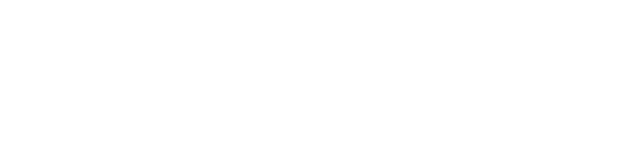
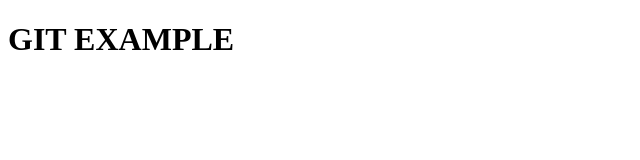
Before and after one commit to Wbrauner26/pt3_githubintro, a plain HTML site: page index.html in a window 1280 px wide. Shown: the whole page, without its empty margins (0-640 px from the left). Drawn offline with Linux system fonts and the light colour scheme.

Commit message:
Fixed master file

```diff
--- a/index.html
+++ b/index.html
@@ -4,6 +4,6 @@
 	<title></title>
 </head>
 <body>
-
+	<h1>GIT EXAMPLE</h1>
 </body>
 </html>
```
